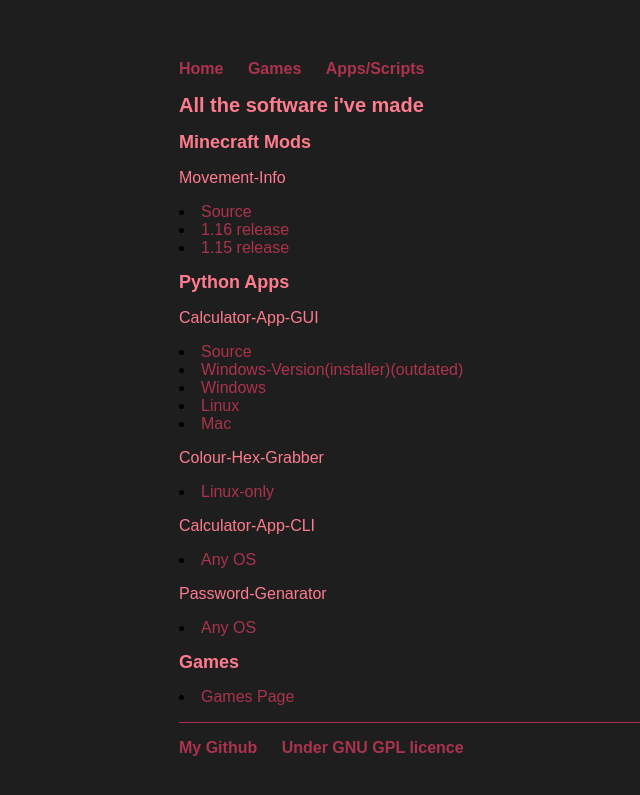
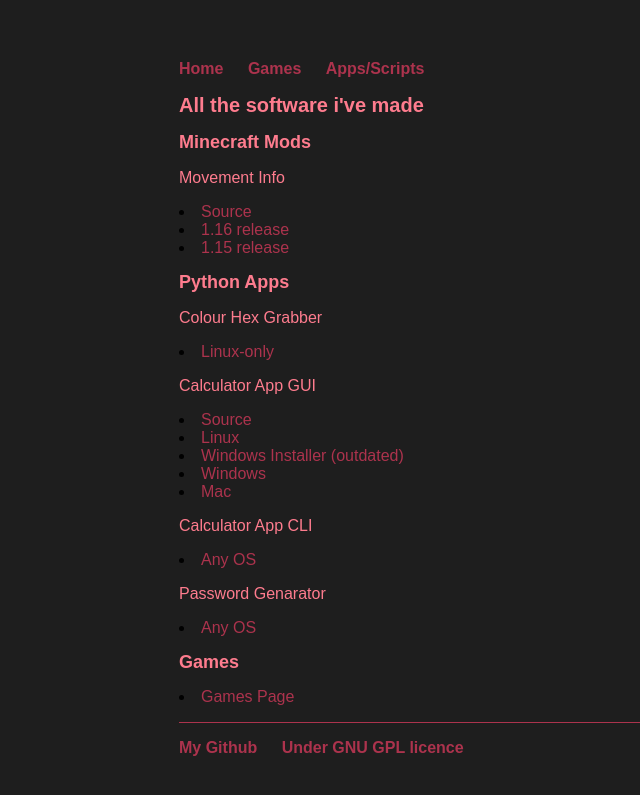
Before and after one commit to hen6003/hen6003.github.io, a Jekyll site: the page built from code/index.html, in a window 1280 px wide. Shown: the top 795 px of the page, without its empty margins (13-653 px from the left). Built offline with Jekyll 4.4.1, drawn with Linux system fonts in a browser that asks for light colours.

Commit message:
fixed inconsitencys

```diff
--- a/code/index.html
+++ b/code/index.html
@@ -8,24 +8,24 @@
 	<h2>Minecraft Mods</h2>
 
 	<a></a>
-	<p>Movement-Info</p>
+	<p>Movement Info</p>
 	<li><a href="https://github.com/hen6003/MovementInfo/">Source</a></li>
 	<li><a href="https://github.com/hen6003/MovementInfo/releases/latest">1.16 release</a></li>
 	<li><a href="https://github.com/hen6003/MovementInfo/tree/1.2.8">1.15 release</a></li>
 
 	<a></a>
 	<h2>Python Apps</h2>
-	<p>Calculator-App-GUI</p>
+	<p>Colour Hex Grabber</p>
+	<li><a href="https://github.com/hen6003/grabc" target="_window">Linux-only</a></li>
+	<p>Calculator App GUI</p>
 	<li><a href="https://github.com/hen6003/Calc_GUI_python/tree/master/Calc-source">Source</a></li>
-	<li><a href="https://github.com/hen6003/Calc_GUI_python/blob/master/Calc-installer.exe" target="_window">Windows-Version(installer)(outdated)</a></li>
+	<li><a href="https://github.com/hen6003/Calc_GUI_python/tree/master/Calc-linux">Linux</a></li>
+	<li><a href="https://github.com/hen6003/Calc_GUI_python/blob/master/Calc-installer.exe" target="_window">Windows Installer (outdated)</a></li>
 	<li><a href="https://github.com/hen6003/Calc_GUI_python/tree/master/Calc-win" target="_window">Windows</a></li>
-	<li><a href="https://github.com/hen6003/Calc_GUI_python/tree/master/Calc-linux">Linux</a></li>
 	<li><a href="https://github.com/hen6003/Calc_GUI_python/tree/master/Calc-mac">Mac</a></li>
-	<p>Colour-Hex-Grabber</p>
-	<li><a href="https://github.com/hen6003/grabc" target="_window">Linux-only</a></li>
-	<p>Calculator-App-CLI</p>
+	<p>Calculator App CLI</p>
 	<li><a href="https://github.com/hen6003/Python-calculator/tree/master">Any OS</a></li>
-	<p>Password-Genarator</p>
+	<p>Password Genarator</p>
 	<li><a href="https://github.com/hen6003/Python-Passwd-Gen">Any OS</a></li>
 
 	<a></a>
```
